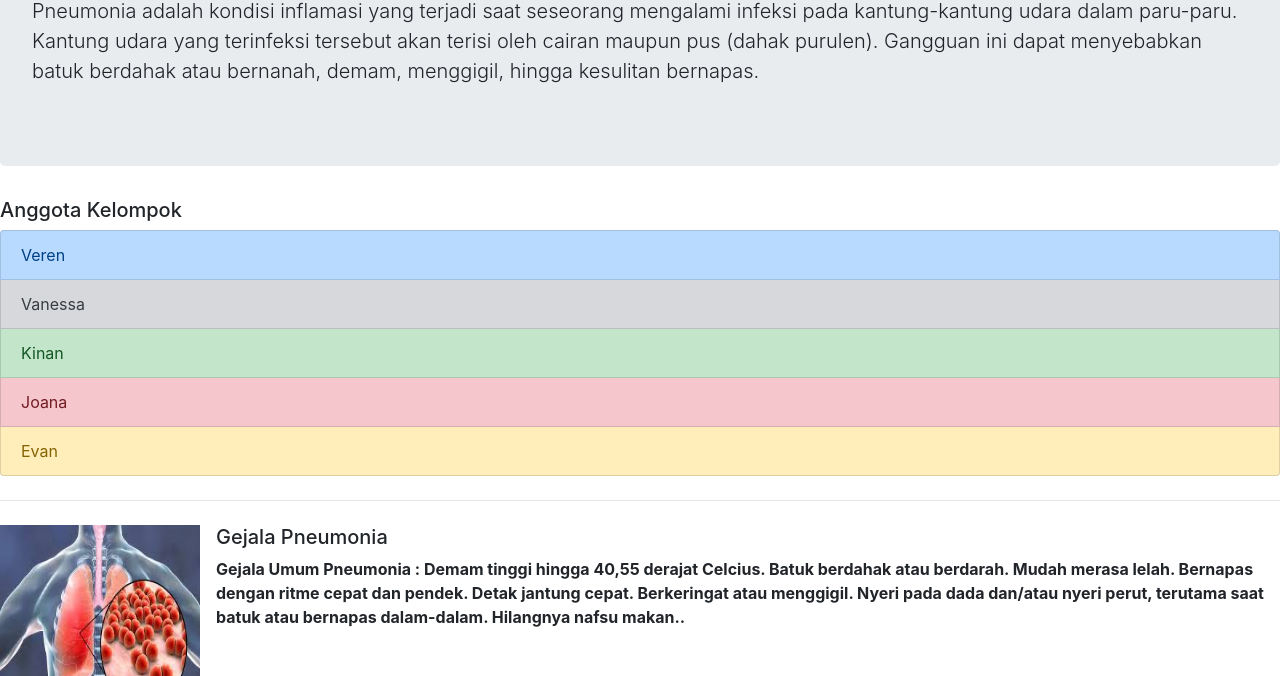
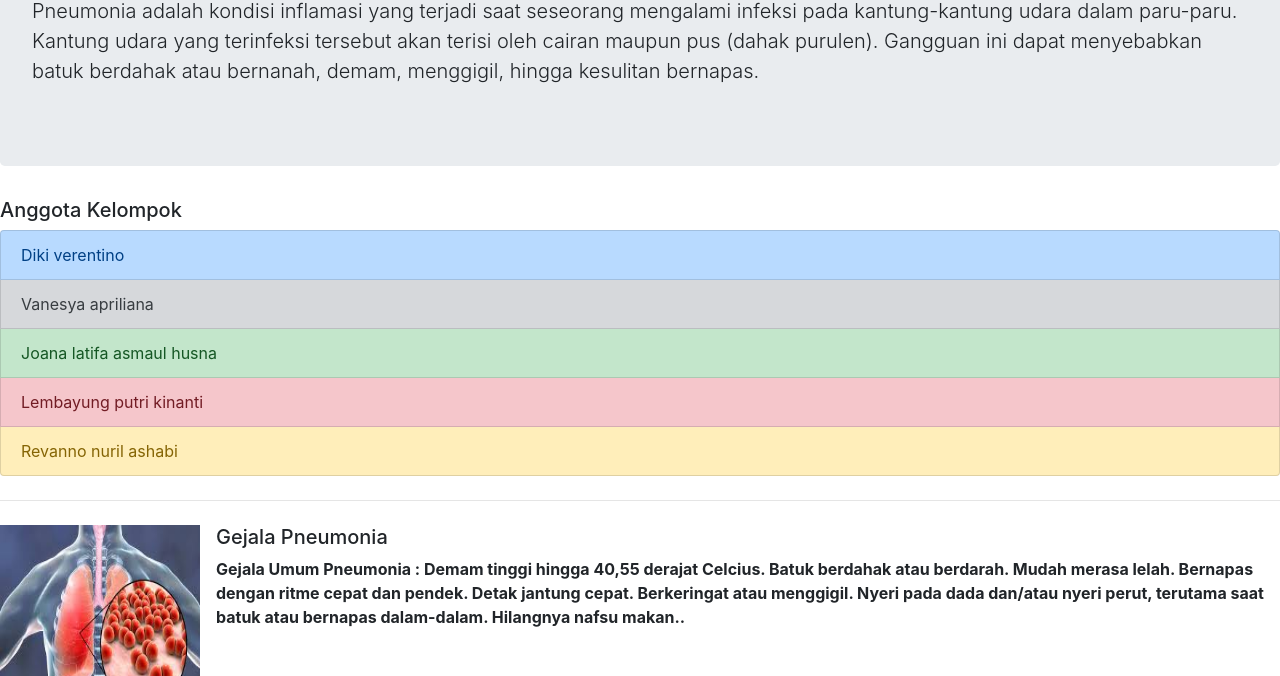
Before and after one commit to veren123/Kelompok-5-ipa, a plain HTML site: page index.html in a window 1280 px wide. Shown: the part 616-1292 px from the top of the page. Drawn offline with nearby package versions, Linux system fonts and the light colour scheme.

Commit message:
Update index.html

```diff
--- a/index.html
+++ b/index.html
@@ -39,11 +39,11 @@
   <div class="media-body">
     <h5 class="mt-0">Anggota Kelompok</h5>
     <ul class="list-group">
-      <li class="list-group-item list-group-item-primary">Veren</li>
-      <li class="list-group-item list-group-item-secondary">Vanessa</li>
-      <li class="list-group-item list-group-item-success">Kinan</li>
-      <li class="list-group-item list-group-item-danger">Joana</li>
-      <li class="list-group-item list-group-item-warning">Evan</li>
+      <li class="list-group-item list-group-item-primary">Diki verentino</li>
+      <li class="list-group-item list-group-item-secondary">Vanesya apriliana</li>
+      <li class="list-group-item list-group-item-success">Joana latifa asmaul husna</li>
+      <li class="list-group-item list-group-item-danger">Lembayung putri kinanti</li>
+      <li class="list-group-item list-group-item-warning">Revanno nuril ashabi</li>
     </ul>
   </div>
 </div>
```
